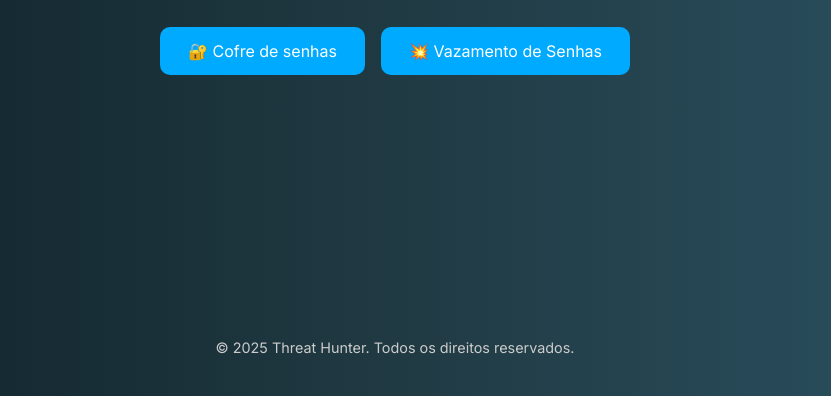
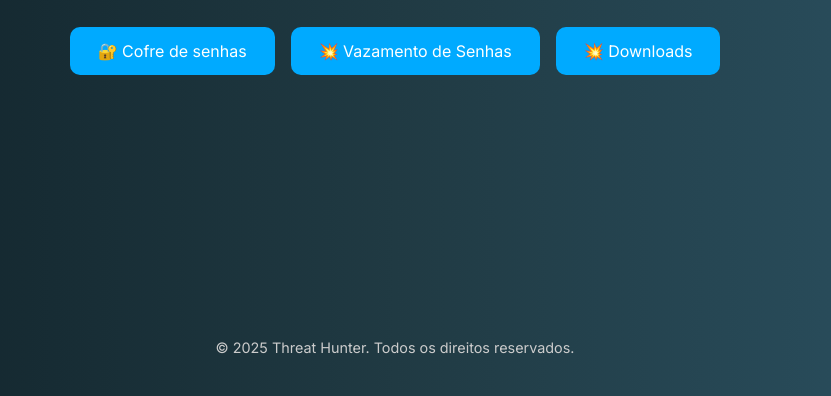
Before and after one commit to folettob/threat-hunter, a plain HTML site: page index.html in a window 1280 px wide. Shown: the part 404-800 px from the top of the page, without its empty margins (245-1076 px from the left). Drawn offline with Linux system fonts and the light colour scheme.

Commit message:
Update index.html

```diff
--- a/index.html
+++ b/index.html
@@ -75,6 +75,7 @@
         <!--<a href="https://preview--key-guardian-app.lovable.app/" target="_blank" class="link-btn">🔐 Cofre de Senhas</a>-->
         <a href="https://2e16-191-253-192-196.ngrok-free.app/cadastro" target="_blank" class="link-btn">🔐 Cofre de senhas</a>
         <a href="https://haveibeenpwned.com/" target="_blank" class="link-btn">💥 Vazamento de Senhas</a>
+        <a href="https://folettob.github.io/threat-hunter/downloads.html" class="link-btn">💥 Downloads</a>
     </div>
 
     <footer>
```
